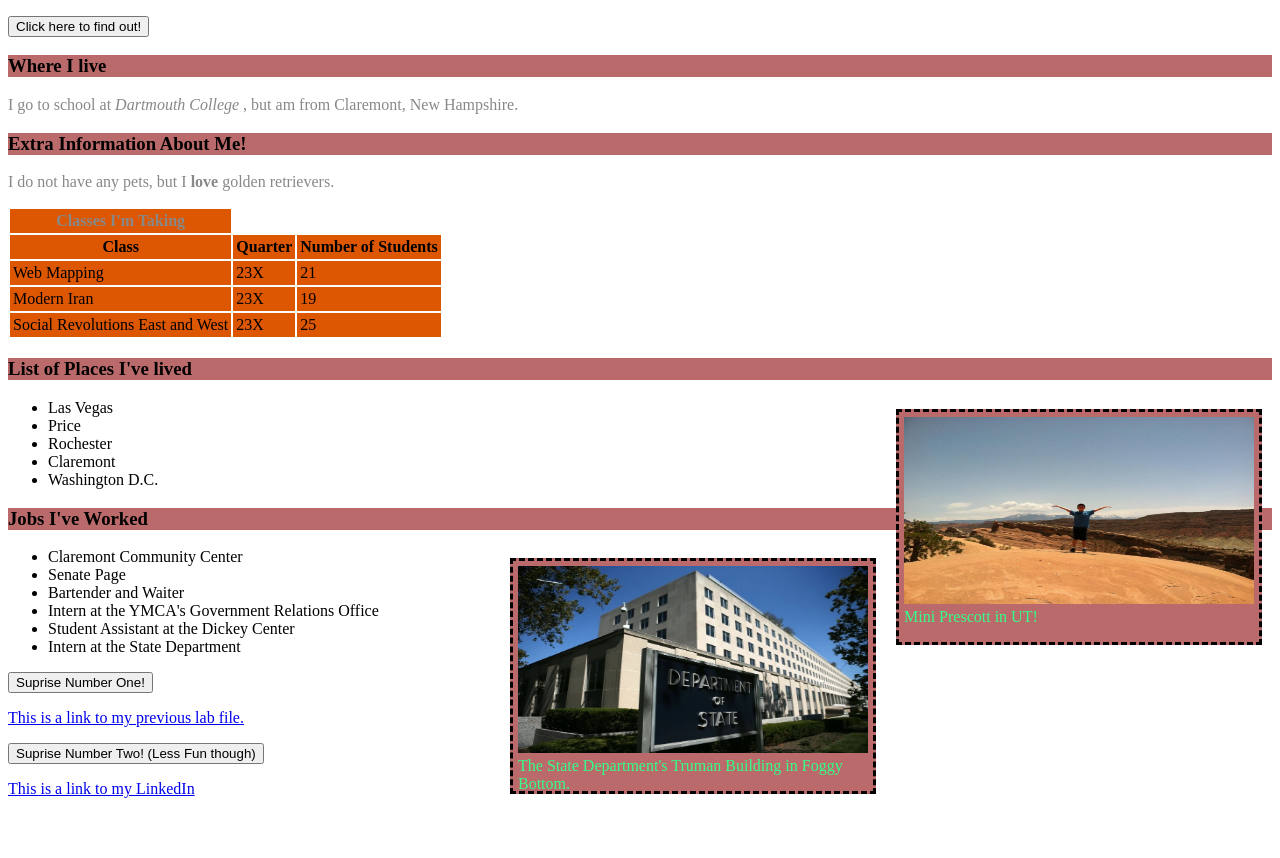
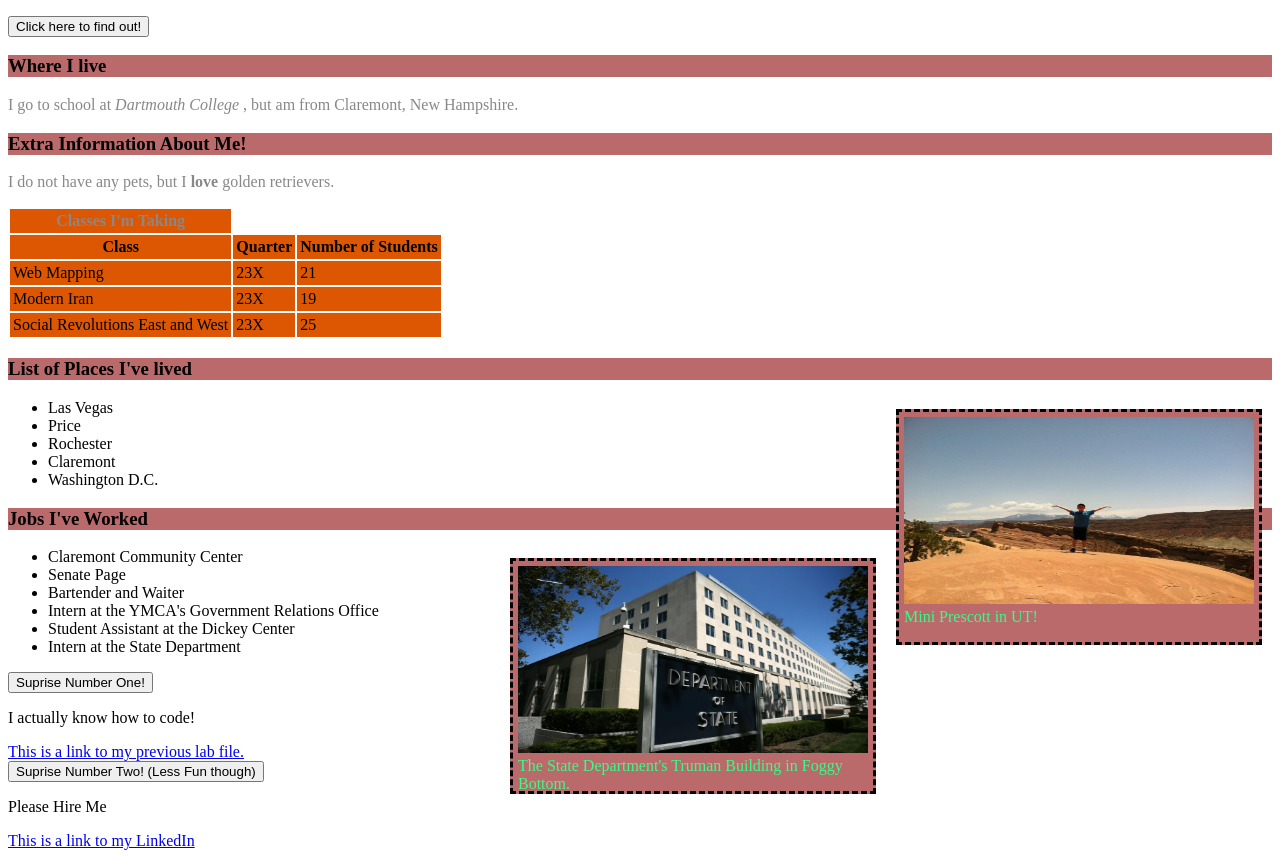
Before and after one commit to pherzog886/pherzog886.github.io, a plain HTML site: page js01.html in a window 1280 px wide. Shown: the part 105-963 px from the top of the page. Before the commit the page ends 919 px from the top, so only its background shows below. Drawn offline with nearby package versions, Linux system fonts and the light colour scheme.

Commit message:
Update js01.html

```diff
--- a/js01.html
+++ b/js01.html
@@ -106,7 +106,7 @@
 </button>
 
 <p>
-<a href="lab02.html"> This is a link to my previous lab file. </a>
+I actually know how to code!
 </p>
 
 <script>
@@ -124,12 +124,14 @@
         );
 </script>
 
+    <a href="css05.html"> This is a link to my previous lab file. </a>
+
 <button id="job">
     Suprise Number Two! (Less Fun though)
 </button>
 
 <p>
- <a href="https://www.linkedin.com/in/prescott-herzog-22347a170"> This is a link to my LinkedIn </a>
+    Please Hire Me
 </p>
 
 <script>
@@ -147,6 +149,7 @@
         );
 </script>
 
+ <a href="https://www.linkedin.com/in/prescott-herzog-22347a170"> This is a link to my LinkedIn </a>
 
 </body>
 </html>
```
